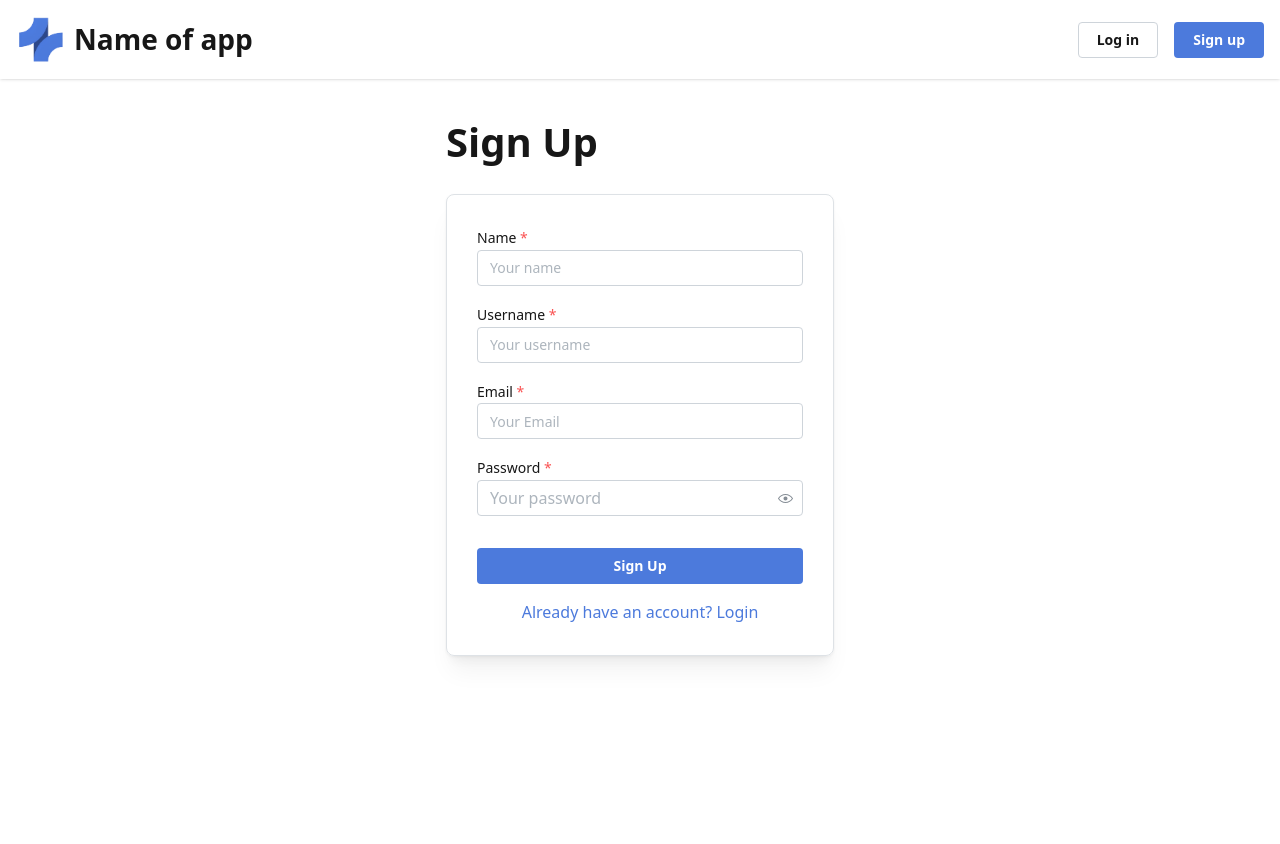
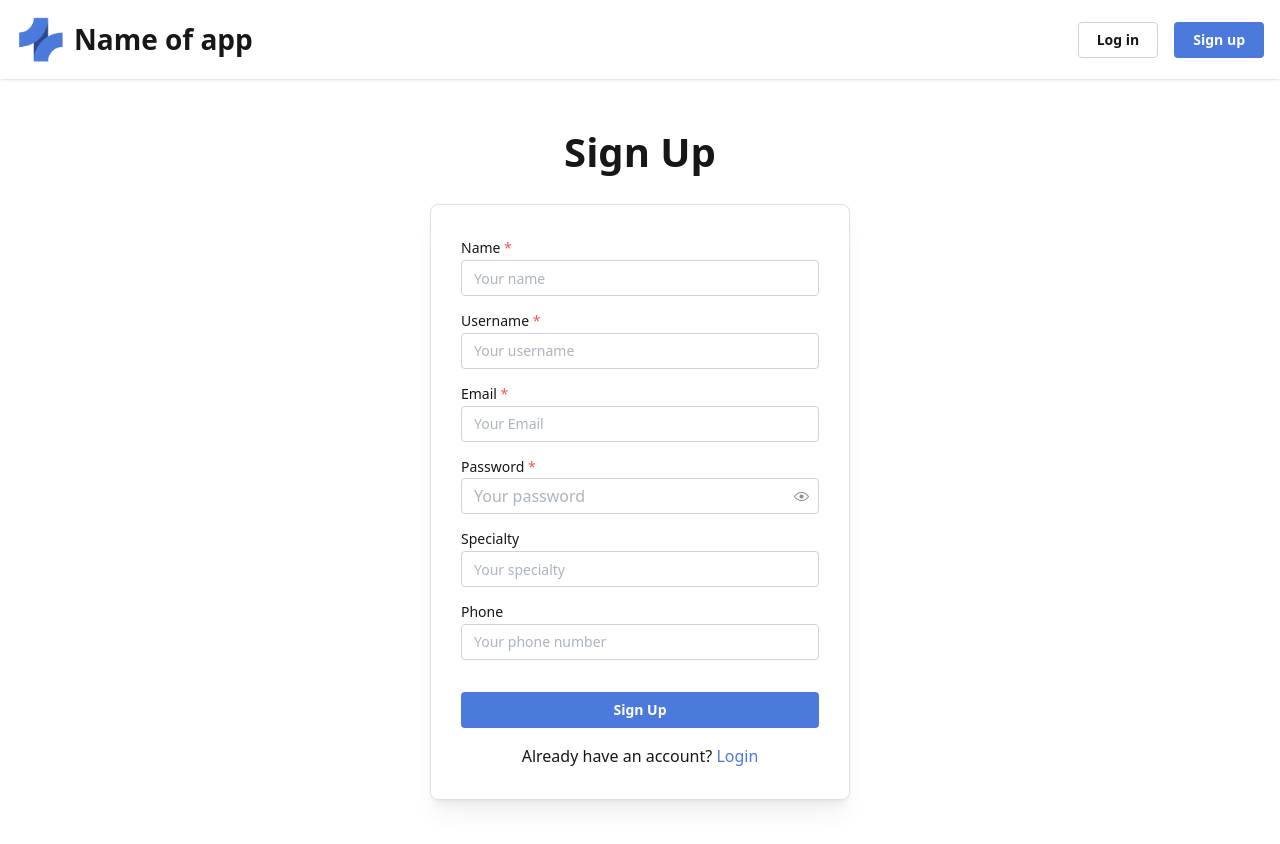
Before and after one commit to EthanHa2/BIOM9450, a Next.js app in the folder frontend/: page /register in a window 1280 px wide. Shown: the top 844 px of the page. Before the commit the page ends 800 px from the top, so only its background shows below. Built offline with nearby package versions, Linux system fonts and the light colour scheme.

Commit message:
feat: finished rego page (might be too many inputs?)

```diff
--- a/frontend/src/app/register/page.tsx
+++ b/frontend/src/app/register/page.tsx
@@ -5,14 +5,15 @@ import {
   PasswordInput,
   Paper,
   Title,
-  Container,
   Button,
   Group,
+  Text,
   Anchor,
 } from "@mantine/core";
-import { useForm } from "@mantine/form";
+import { isNotEmpty, useForm } from "@mantine/form";
 import { notifications } from "@mantine/notifications";
 import { useRouter } from "next/navigation";
+import { useState } from "react";
 
 export default function RegisterPage() {
   const router = useRouter();
@@ -26,18 +27,20 @@ export default function RegisterPage() {
       phone: "",
     },
     validate: {
-      name: (value) => (value.length > 0 ? null : "Name is required"),
-      username: (value) => (value.length > 0 ? null : "Username is required"),
+      name: isNotEmpty("Name is required"),
+      username: isNotEmpty("Username is required"),
+      email: isNotEmpty("Email is required"),
       password: (value) => {
         if (value.length === 0) {
           return "Password is required.";
         }
         return validatePassword(value)
-          ? null
-          : "Password must contain at least 8 characters and include uppercase, lowercase, and numbers.";
+          ? "Password must contain at least 8 characters."
+          : null;
       },
     },
   });
+  const [isSubmitting, setIsSubmitting] = useState(false);
 
   const validatePassword = (password: string) => {
     const regex = /^(?=.*[A-Za-z])(?=.*\d)[A-Za-z\d]{8,}$/;
@@ -45,6 +48,8 @@ export default function RegisterPage() {
   };
 
   const handleSubmit = async (values: typeof form.values) => {
+    if (isSubmitting) return;
+    setIsSubmitting(true);
     try {
       const response = await fetch("http://localhost:8080/register.php", {
         method: "POST",
@@ -59,7 +64,7 @@ export default function RegisterPage() {
       if (response.ok && result.success) {
         notifications.show({
           title: "Registration Successful",
-          message: `Welcome back, ${result.user.username}!`,
+          message: `Welcome to (name), ${result.user.username}!`,
           color: "green",
         });
 
@@ -78,51 +83,76 @@ export default function RegisterPage() {
         message: "Could not connect to the server. Please try again later.",
         color: "red",
       });
+    } finally {
+      setIsSubmitting(false);
     }
   };
   return (
-    <Container size={420} my={40}>
+    <div className="flex flex-col items-center justify-center min-h-screen ">
       <Title> Sign Up</Title>
-      <Paper withBorder shadow="md" p={30} mt={30} radius="md">
+      <Paper
+        withBorder
+        shadow="md"
+        p={30}
+        mt={30}
+        radius="md"
+        className="w-[420px]"
+        mb={30}
+      >
         <form onSubmit={form.onSubmit(handleSubmit)}>
           <TextInput
             label="Name"
             placeholder="Your name"
-            required
+            withAsterisk
             {...form.getInputProps("name")}
           />
           <TextInput
             label="Username"
             placeholder="Your username"
-            required
+            withAsterisk
             {...form.getInputProps("username")}
-            mt="md"
+            mt="sm"
           />
           <TextInput
             label="Email"
             placeholder="Your Email"
-            required
-            mt="md"
+            withAsterisk
+            mt="sm"
             {...form.getInputProps("email")}
           />
           <PasswordInput
             label="Password"
             placeholder="Your password"
-            required
-            mt="md"
+            withAsterisk
+            mt="sm"
             {...form.getInputProps("password")}
           />
+          <TextInput
+            label="Specialty"
+            placeholder="Your specialty"
+            {...form.getInputProps("specialty")}
+            mt="sm"
+          />
+          <TextInput
+            label="Phone"
+            placeholder="Your phone number"
+            {...form.getInputProps("phone")}
+            mt="sm"
+          />
 
-          <Button fullWidth mt="xl" type="submit">
+          <Button fullWidth mt="xl" type="submit" loading={isSubmitting}>
             Sign Up
           </Button>
         </form>
         <Group justify="center" mt="md">
-          <Anchor href="/login" fw={500}>
-            Already have an account? Login
-          </Anchor>
+          <Text>
+            Already have an account? {""}
+            <Anchor href="/login" fw={500}>
+              Login
+            </Anchor>
+          </Text>
         </Group>
       </Paper>
-    </Container>
+    </div>
   );
 }
```
